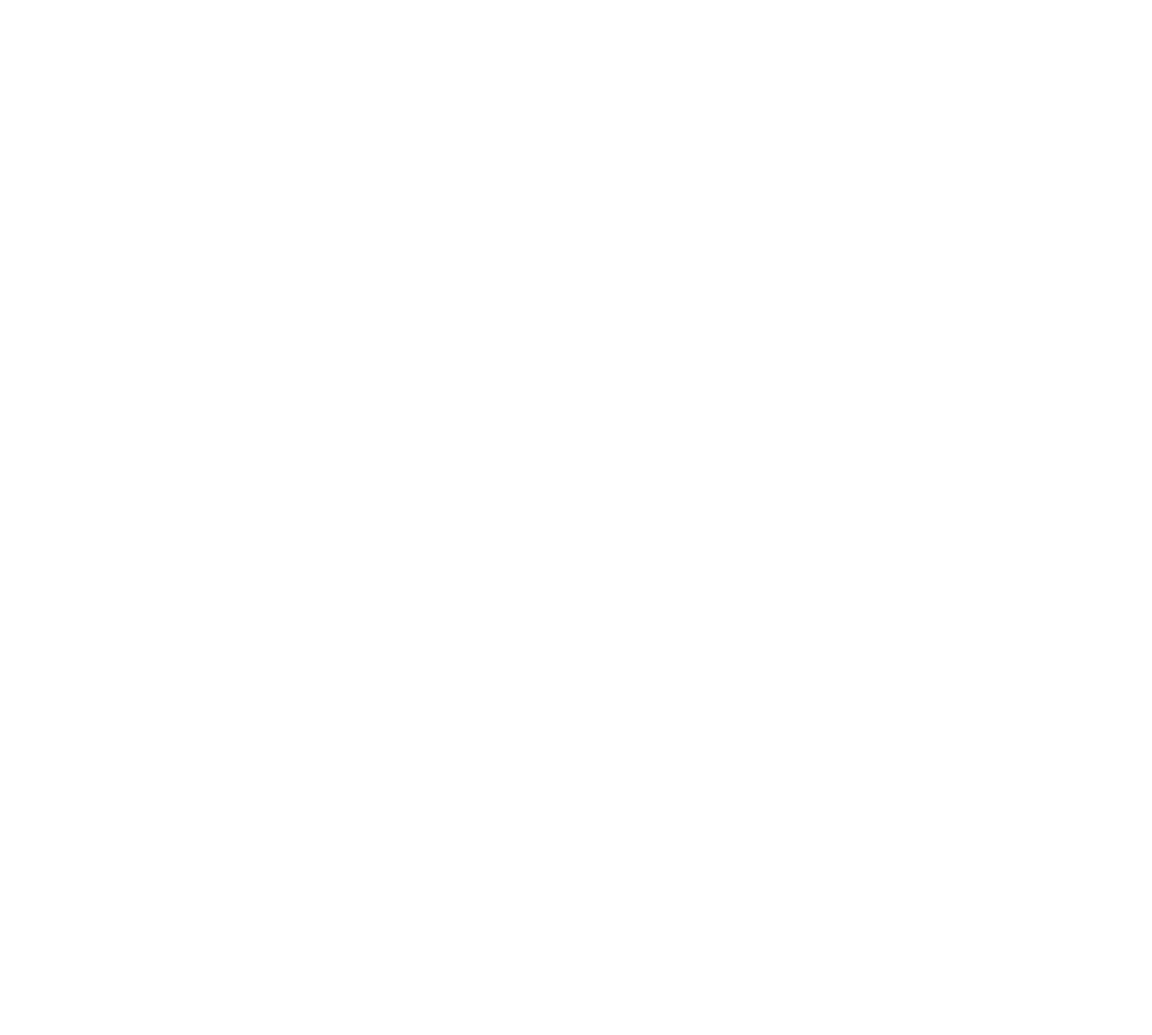
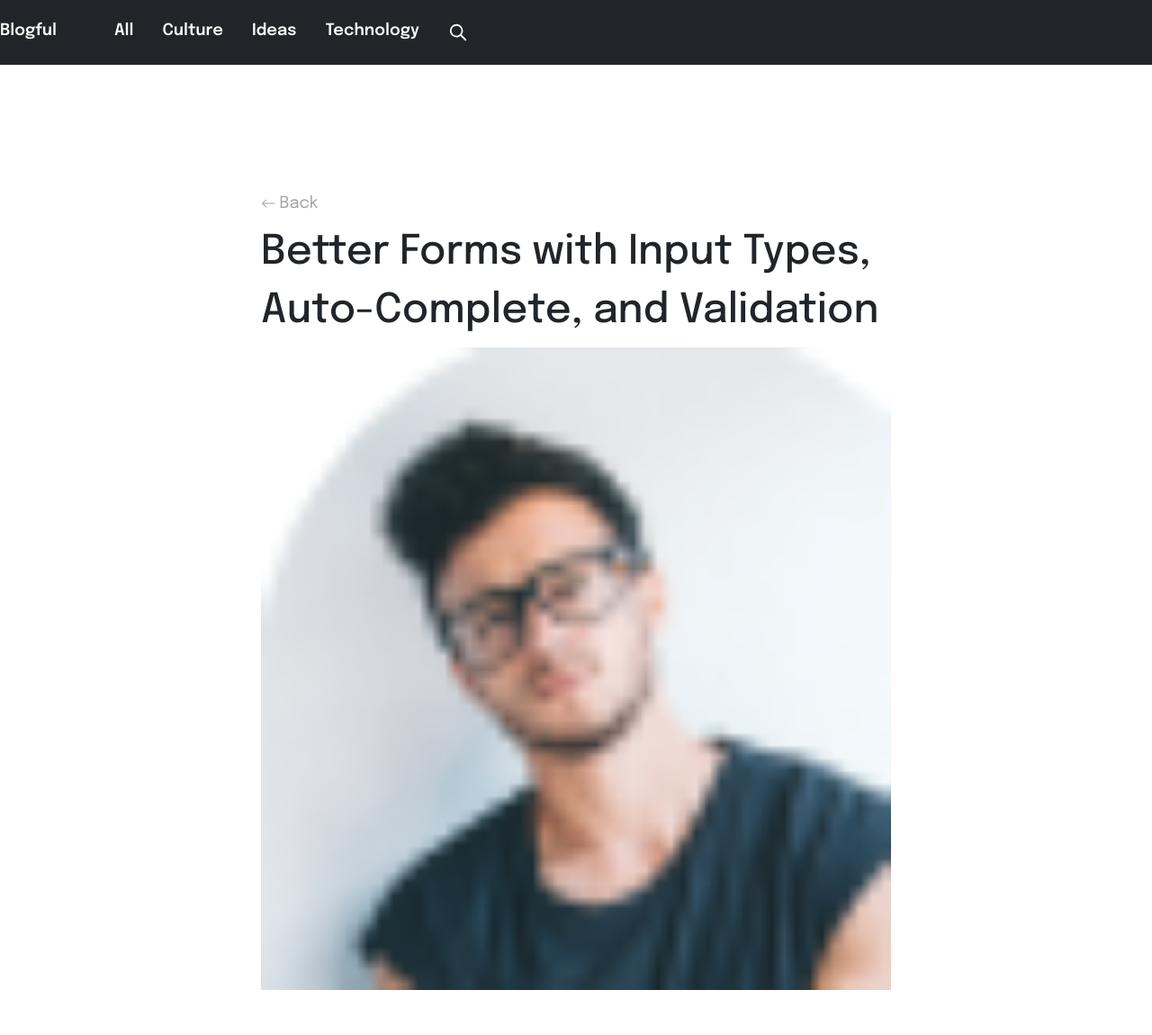
Before and after one commit to rramonb-esliceu/blog_aw, a PHP site: page /article.html in a window 1280 px wide. Before the commit the page is empty. Shown: the whole page at 90% size. Before the commit the page ends 800 px from the top, so only its background shows below. Run offline with PHP 8.4, Linux system fonts and the light colour scheme.

Commit message:
dia 6 (2025)

```diff
--- a/article.html
+++ b/article.html
@@ -0,0 +1,44 @@
+<!DOCTYPE html>
+<html lang="en">
+<head>
+    <meta charset="UTF-8">
+    <meta name="viewport" content="width=device-width, initial-scale=1.0">
+    <link rel="preconnect" href="https://fonts.googleapis.com">
+    <link rel="preconnect" href="https://fonts.gstatic.com" crossorigin>
+    <link href="https://fonts.googleapis.com/css2?family=Epilogue:ital,wght@0,100..900;1,100..900&display=swap" rel="stylesheet">
+    <link href="https://cdn.jsdelivr.net/npm/bootstrap@5.3.3/dist/css/bootstrap.min.css" rel="stylesheet" integrity="sha384-QWTKZyjpPEjISv5WaRU9OFeRpok6YctnYmDr5pNlyT2bRjXh0JMhjY6hW+ALEwIH" crossorigin="anonymous">
+    <link rel="stylesheet" href="css/styles.css">
+    <title>Article</title>
+</head>
+<body>
+    <header>
+        <nav class="bg-dark epilogue font-nav-bar">
+            <div class="d-flex flex-row text-light">
+                <div class="text-center me-5 py-3">Blogful</div>
+                <div class="d-flex flex-row">
+                    <div class="text-center mt-3 mx-3">All</div>
+                    <div class="text-center mt-3 mx-3">Culture</div>
+                    <div class="text-center mt-3 mx-3">Ideas</div>
+                    <div class="text-center mt-3 mx-3">Technology</div>
+                    <svg class="text-center my-4 mx-3" xmlns="http://www.w3.org/2000/svg" viewBox="0 0 24 24" fill="none" stroke="currentColor" stroke-linecap="round" stroke-linejoin="round" width="22.03" height="24" stroke-width="2"> <path d="M10 10m-7 0a7 7 0 1 0 14 0a7 7 0 1 0 -14 0"></path> <path d="M21 21l-6 -6"></path> </svg>
+                </div>
+            </div>
+        </nav>
+    </header>
+    <div class="container p-article">
+        <div class="row">
+            <h3 id="back" class="epilogue">
+                <svg xmlns="http://www.w3.org/2000/svg" width="16" height="16" fill="currentColor" class="bi bi-arrow-left" viewBox="0 0 16 16"><path fill-rule="evenodd" d="M15 8a.5.5 0 0 0-.5-.5H2.707l3.147-3.146a.5.5 0 1 0-.708-.708l-4 4a.5.5 0 0 0 0 .708l4 4a.5.5 0 0 0 .708-.708L2.707 8.5H14.5A.5.5 0 0 0 15 8"/></svg>
+                Back
+            </h3>
+        </div>
+        <div class="row">
+            <h1 class="big-h1">Better Forms with Input Types, Auto-Complete, and Validation</h1>
+        </div>
+        <div class="row">
+            <img src="img/img-man.png" alt="" class="img-man">
+        </div>
+    </div>
+</body>
+<script src="https://cdn.jsdelivr.net/npm/bootstrap@5.3.3/dist/js/bootstrap.bundle.min.js" integrity="sha384-YvpcrYf0tY3lHB60NNkmXc5s9fDVZLESaAA55NDzOxhy9GkcIdslK1eN7N6jIeHz" crossorigin="anonymous"></script>
+</html>
--- a/css/styles.css
+++ b/css/styles.css
@@ -134,3 +134,35 @@ body{
 .footer{
     padding: 100px 0px;
 }
+/*Article*/
+
+.p-article{
+    padding: 140px 220px 50px 220px;
+}
+
+#back{
+    font-family: Epilogue;
+    font-size: 18px;
+    font-weight: 400;
+    line-height: 28px;
+    text-align: left;
+    text-underline-position: from-font;
+    text-decoration-skip-ink: none;
+    color: #A0A1A4;
+}
+
+.big-h1{
+    width: 1000px;
+    height: 130px;
+    gap: 0px;
+    opacity: 0px;
+    font-family: Epilogue;
+    font-size: 45px;
+    font-weight: 500;
+    line-height: 65px;
+    text-align: left;
+    text-underline-position: from-font;
+    text-decoration-skip-ink: none;
+}
+
+.
```
Also changed, not shown: img/img-man.png (added).
